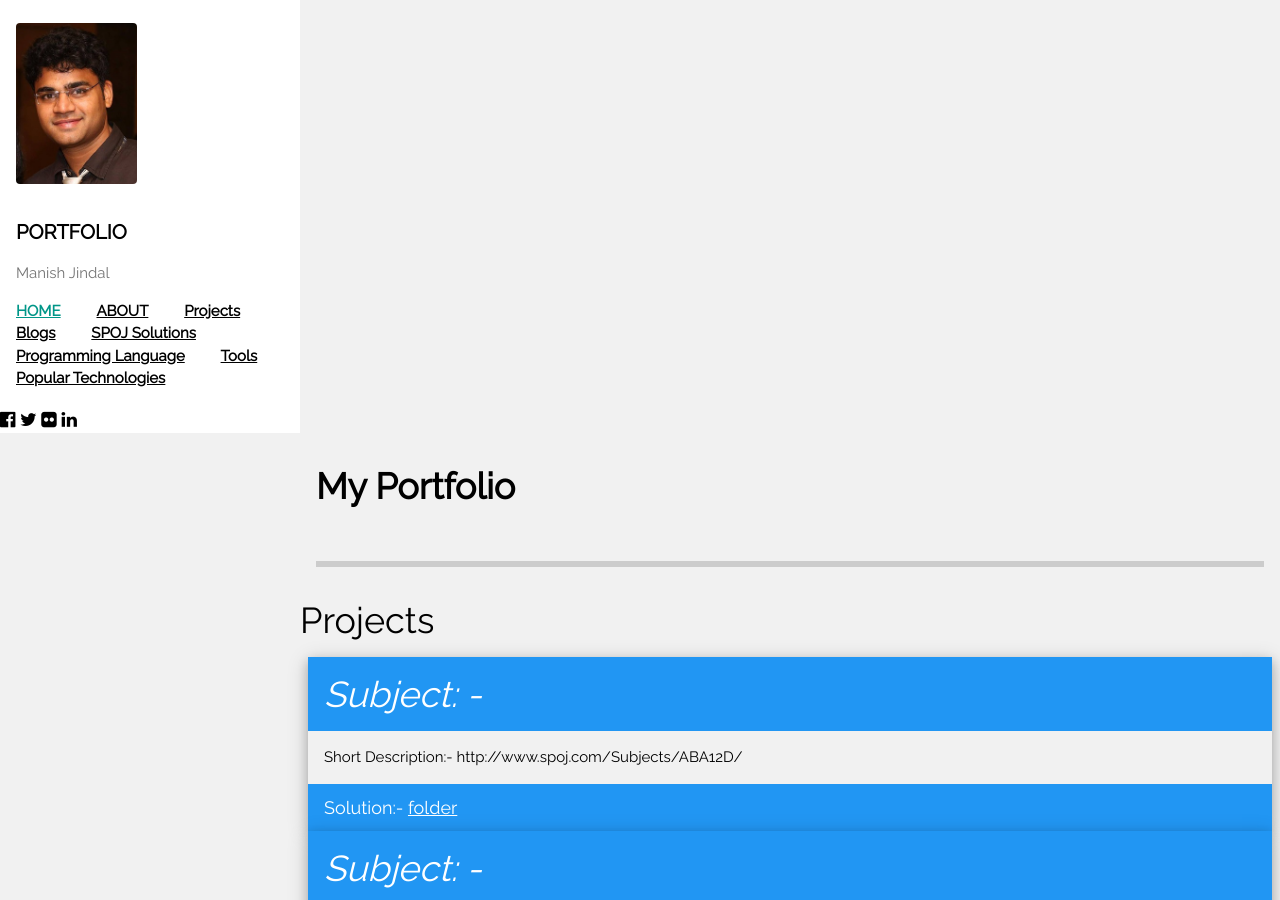
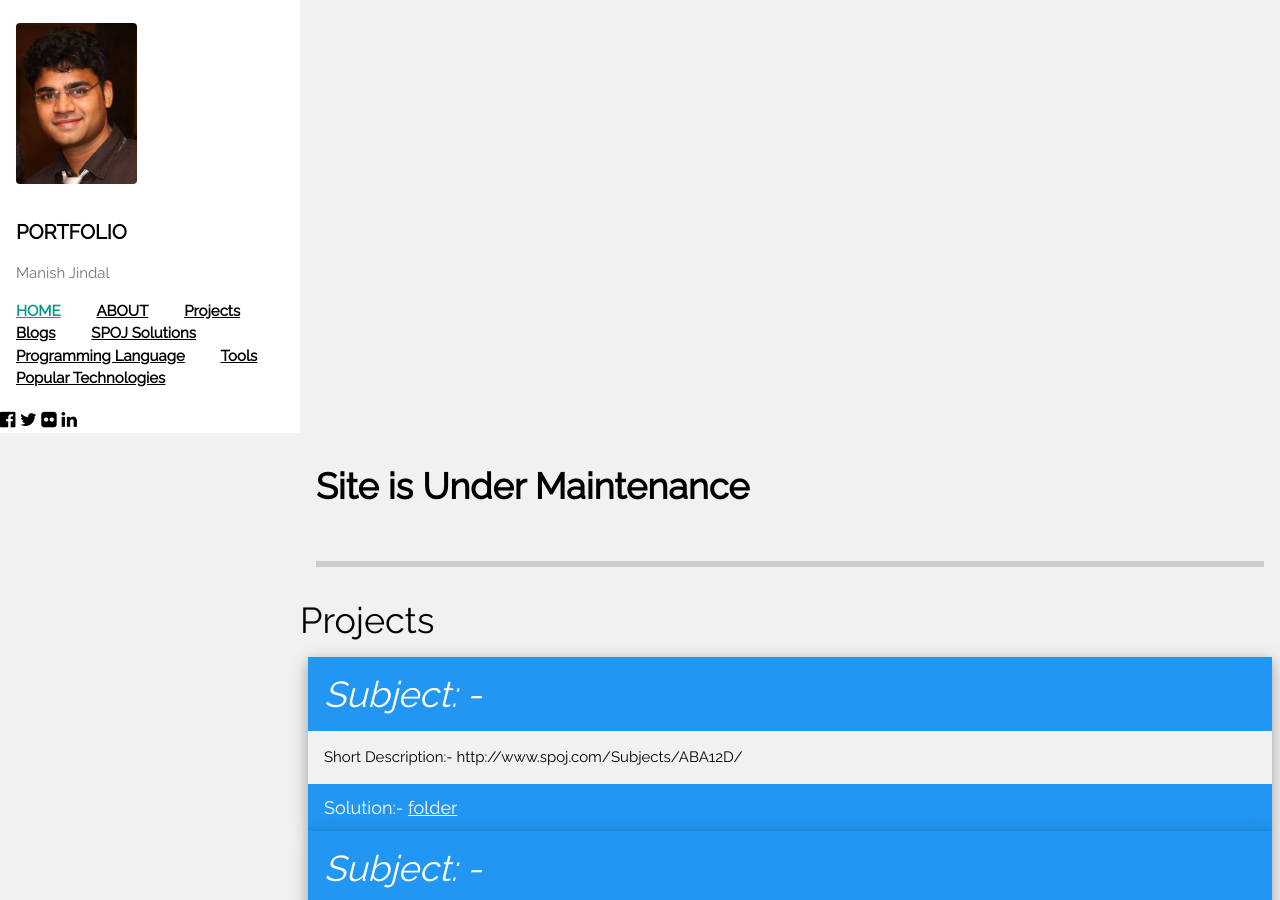
Before and after one commit to manishjindal/manishjindal.github.io, a Jekyll site: the page built from Blogs/index.html, in a window 1280 px wide and 900 px high. Built offline with Jekyll 4.4.1, drawn with Linux system fonts in a browser that asks for light colours; nearby versions of some CDN libraries.

Commit message:
added card

```diff
--- a/Blogs/index.html
+++ b/Blogs/index.html
@@ -6,7 +6,7 @@
 
  <!-- First Photo Grid-->
   <div class="w3-row-padding">
-    {% for data in site.data.projects %}
+    {% for data in site.data.blogs %}
     		<div class="w3-card-4">
 				<header class="w3-container w3-blue">
 				  <h1><i>Subject: - {{data.subject}}</i></h1>
--- a/_layouts/w3school.html
+++ b/_layouts/w3school.html
@@ -51,7 +51,7 @@
   <header class="w3-container">
     <a href="#"><img src="{{site.baseurl}}/assets/img/blog-author.jpg" style="width:65px;" class="w3-circle w3-right w3-margin w3-hide-large w3-hover-opacity"></a>
     <span class="w3-opennav w3-hide-large w3-xxlarge w3-hover-text-grey" onclick="w3_open()"><i class="fa fa-bars"></i></span>
-    <h1><b>My Portfolio</b></h1>
+    <h1><b>Site is Under Maintenance</b></h1>
 
     <div class="w3-section w3-bottombar w3-padding-16">
     <!--
```
